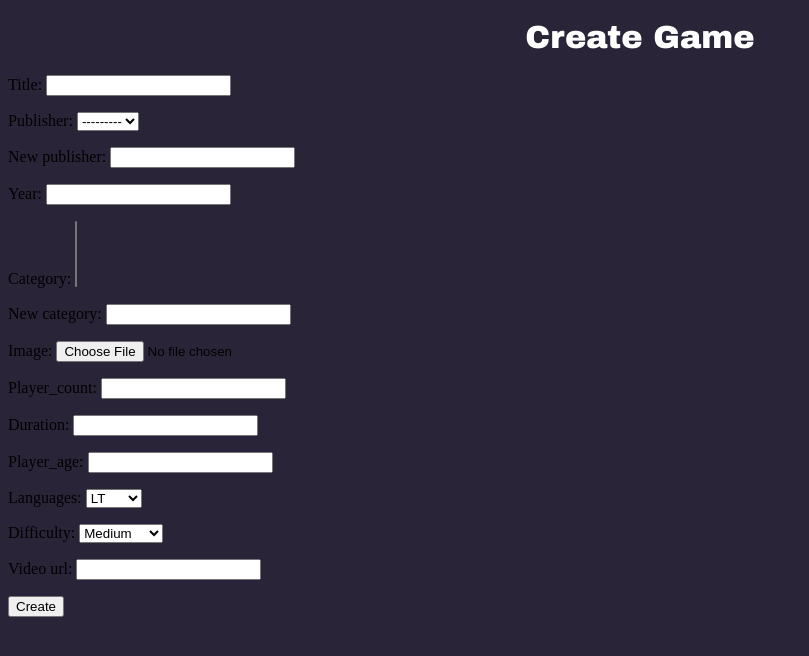
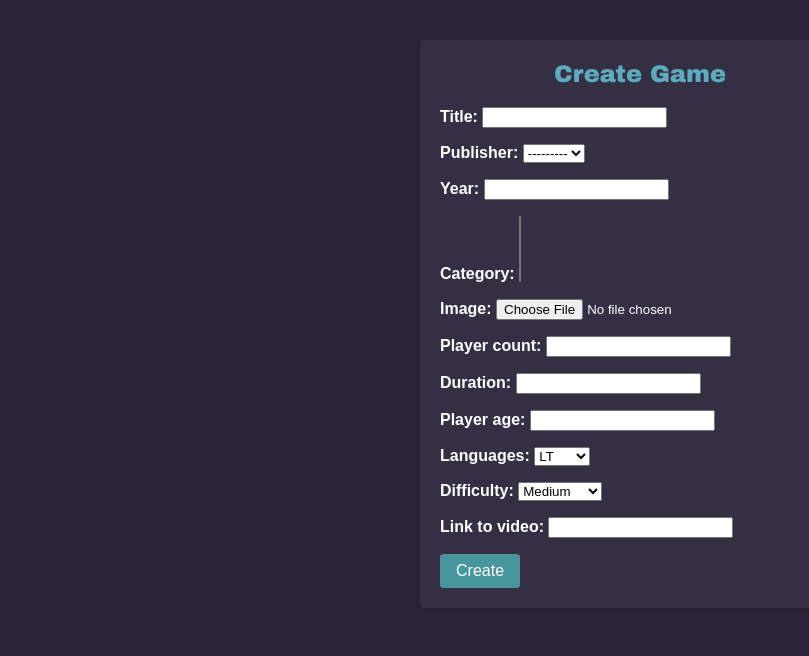
Before and after one commit to mildaug/board_game, a Django app: page /games/create/ in a window 1280 px wide. Shown: the part 94-750 px from the top of the page, without its empty margins (0-809 px from the left). Run offline with Django 4.2, Linux system fonts and the light colour scheme; the visitor is signed in with stand-in values (Sample User, id 1); data that the repository does not hold is empty.

Commit message:
create game css completed

```diff
--- a/board_game_hub/board_game/forms.py
+++ b/board_game_hub/board_game/forms.py
@@ -56,32 +56,14 @@ class GameForm(forms.ModelForm):
     publisher = forms.ModelChoiceField(queryset=Publisher.objects.all(), required=False)
     category = forms.ModelMultipleChoiceField(queryset=Category.objects.all(), required=False)
 
-    new_publisher = forms.CharField(max_length=100, required=False)
-    new_category = forms.CharField(max_length=100, required=False)
-
     class Meta:
         model = Game
-        fields = ['title', 'publisher', 'new_publisher', 'year', 'category', 'new_category', 'image', 'player_count', 'duration', 'player_age', 'language', 'difficulty', 'video_url']
-
-    def clean(self):
-        cleaned_data = super().clean()
-        publisher = cleaned_data.get('publisher')
-        new_publisher = cleaned_data.get('new_publisher')
-        category = cleaned_data.get('category')
-        new_category = cleaned_data.get('new_category')
-
-        if not publisher and not new_publisher:
-            raise forms.ValidationError('You must either select a publisher or enter a new one.')
-
-        if not publisher and new_publisher:
-            publisher, _ = Publisher.objects.get_or_create(name=new_publisher)
-            cleaned_data['publisher'] = publisher
-
-        if not category and new_category:
-            category, _ = Category.objects.get_or_create(name=new_category)
-            cleaned_data['category'] = [category]
-
-        return cleaned_data
+        fields = ['title', 'publisher', 'year', 'category', 'image', 'player_count', 'duration', 'player_age', 'language', 'difficulty', 'video_url']
+        labels = {
+            'player_count': 'Player count',
+            'player_age': 'Player age',
+            'video_url': 'Link to video',
+        }
 
 
 class DiscussionForm(forms.ModelForm):
@@ -93,6 +75,7 @@ class DiscussionForm(forms.ModelForm):
             'content': 'Discussion Content',
         }
 
+
 class CommentForm(forms.ModelForm):
     class Meta:
         model = Comment
--- a/board_game_hub/board_game/static/css/style.css
+++ b/board_game_hub/board_game/static/css/style.css
@@ -844,7 +844,7 @@ textarea {
   background-color: #352f44;
   padding: 20px;
   margin: 0 auto;
-  margin-top: 20vh;
+  margin-top: 5vh;
   max-width: 400px;
   border-radius: 4px;
   box-shadow: 0 2px 4px rgba(0, 0, 0, 0.1);
@@ -859,25 +859,13 @@ textarea {
 .game-update p {
   font-size: 16px;
   color: #fff;
+  font-family: Arial, sans-serif;
+  text-decoration: none;
 }
 
 .game-update label {
   color: #fff;
   font-weight: bold;
-}
-
-.game-update input[type="text"],
-.game-update input[type="password"] {
-  padding: 6px;
-  font-size: 16px;
-  border: none;
-  border-radius: 4px;
-}
-
-.game-update input[type="text"]:focus,
-.game-update input[type="password"]:focus {
-  outline: none;
-  box-shadow: 0 0 4px #5dacbd;
 }
 
 .game-update small {
@@ -960,3 +948,61 @@ textarea {
 .game-delete a:hover {
   color: #48969d;
 }
+
+.game-create {
+  background-color: #352f44;
+  padding: 20px;
+  margin: 0 auto;
+  margin-top: 5vh;
+  max-width: 400px;
+  border-radius: 4px;
+  box-shadow: 0 2px 4px rgba(0, 0, 0, 0.1);
+}
+
+.game-create h1 {
+  font-size: 24px;
+  color: #5dacbd;
+  margin-top: 1px;
+}
+
+.game-create p {
+  font-size: 16px;
+  color: #fff;
+  font-family: Arial, sans-serif;
+  text-decoration: none;
+}
+
+.game-create label {
+  color: #fff;
+  font-weight: bold;
+}
+
+.game-create small {
+  color: #fff;
+  font-size: 12px;
+}
+
+.game-create button[type="submit"] {
+  padding: 8px 16px;
+  font-size: 16px;
+  background-color: #48969d;
+  color: #fff;
+  border: none;
+  border-radius: 4px;
+  cursor: pointer;
+}
+
+.game-create button[type="submit"]:hover {
+  background-color: #39787f;
+}
+
+.game-create a {
+  font-size: 16px;
+  color: #5dacbd;
+  font-family: Arial, sans-serif;
+  text-decoration: none;
+}
+
+.game-create a:hover {
+  color: #48969d;
+}
--- a/board_game_hub/board_game/templates/board_game/create_game.html
+++ b/board_game_hub/board_game/templates/board_game/create_game.html
@@ -4,10 +4,12 @@
 {% block title %}Create Game{% endblock %}
 
 {% block content %}
+    <div class="game-create">
         <h1>Create Game</h1>
         <form method="post" enctype="multipart/form-data">
             {% csrf_token %}
             {{ form.as_p }}
             <button type="submit">Create</button>
         </form>
+    </div>
 {% endblock %}
```
Lines whose indentation alone changed are shown as unchanged.
